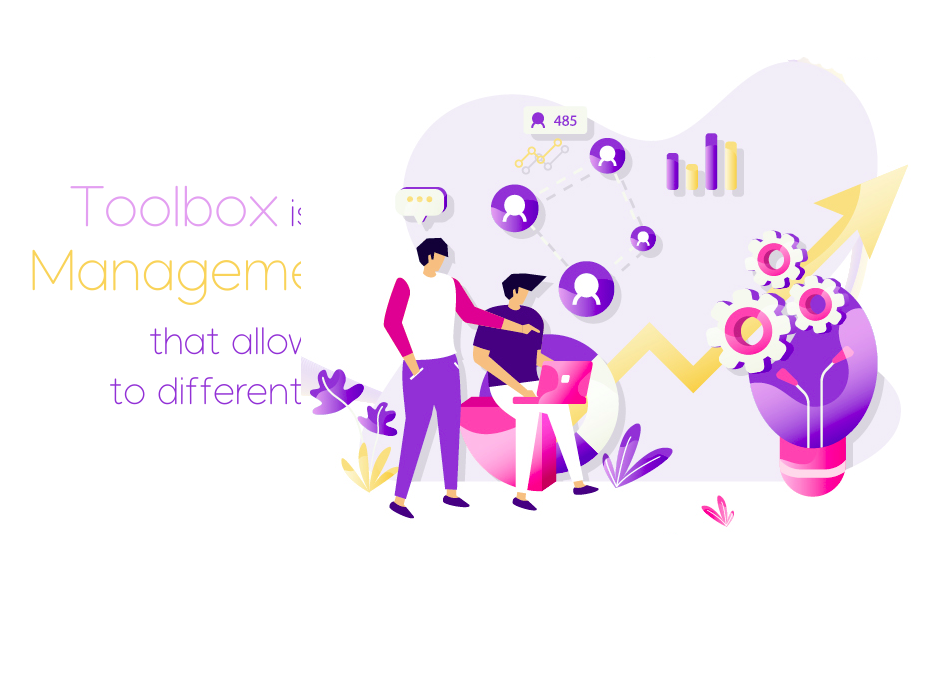
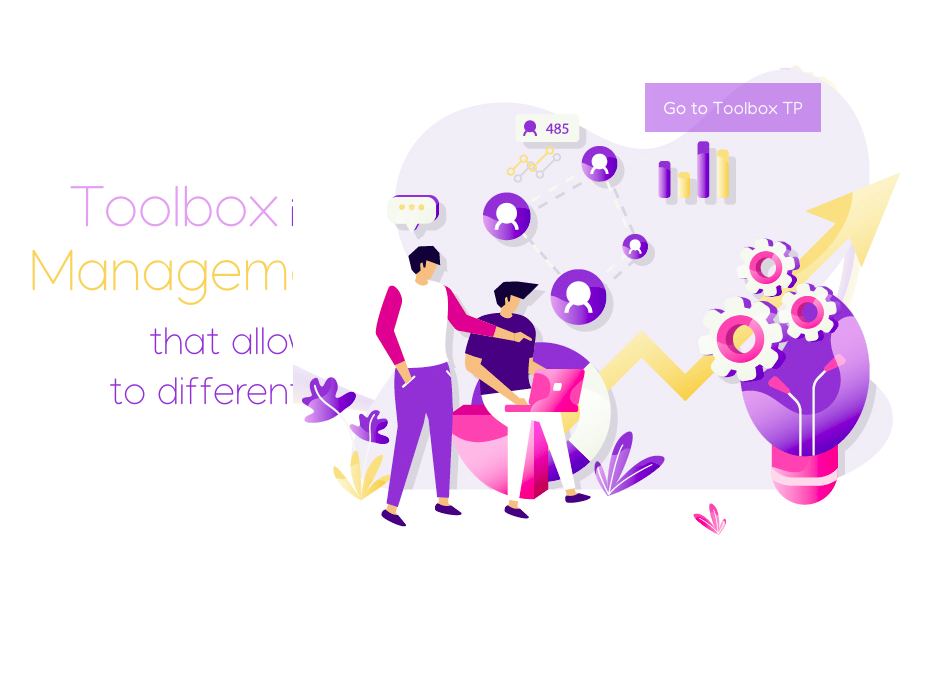
Before and after one commit to toolboxtheplatform/toolboxtheplatform.github.io, a plain HTML site: page index.html in a window 1280 px wide. Shown: the part 123-800 px from the top of the page, without its empty margins (109-1048 px from the left). Drawn offline with Linux system fonts and the light colour scheme.

Commit message:
Closes #14: Added go to toolbox button, updated landing page psd

```diff
--- a/index.html
+++ b/index.html
@@ -12,6 +12,7 @@
       <img alt="identity-access-management" src="./assets/logo.png" width="75">
     </a>
     <nav>
+      <a class="btn goto" href="https://github.com/toolboxtheplatform/toolbox.app">Go to Toolbox TP</a>
       <ul>
         <li><a href="#identity-access-management-toolbox-home" class="active">Home</a></li>
         <li><a href="#identity-access-management-toolbox-about">About Toolbox</a></li>
--- a/styles.css
+++ b/styles.css
@@ -7,6 +7,7 @@ body {
 }
 
 header {
+  position: relative;
   padding: 1em 5em;
 }
 
@@ -25,6 +26,24 @@ nav {
   width: 90%;
   display: inline-block;
   text-align: right;
+}
+
+.btn {
+  position: absolute;
+  right: 4em;
+  top: 10em;
+  padding: 1em;
+  background-color: #8800da;
+  color: #ffffff;
+  text-decoration: none;
+  font-weight: 400;
+  opacity: 0.4;
+  padding-bottom: 0.6em;
+  z-index: 1;
+}
+
+.btn:hover {
+  box-shadow: 0 .4em .6em #535253;
 }
 
 ul {
```
Also changed, not shown: 1 other file.
